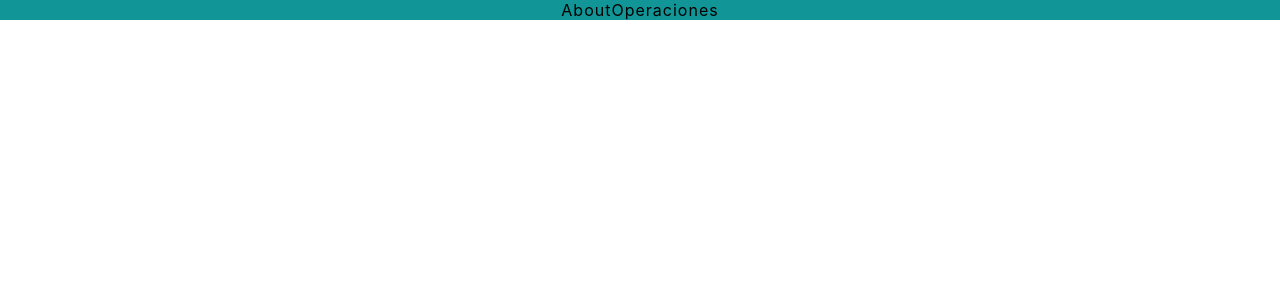
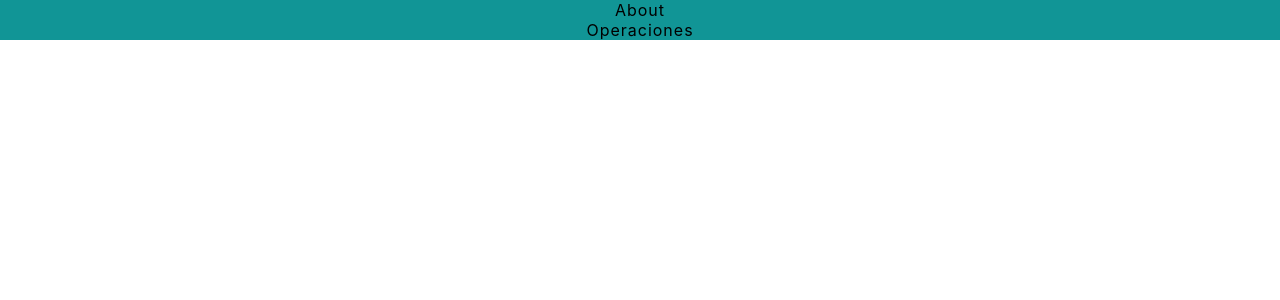
Before and after one commit to LArroyoS/examen, a React (Create React App) app: page / in a window 1280 px wide. Shown: the top 300 px of the page. Built offline with nearby package versions, Linux system fonts and the light colour scheme.

Commit message:
estilosMenu1.8

```diff
--- a/src/menu.css
+++ b/src/menu.css
@@ -4,8 +4,6 @@ ul.menuDesplegable{
     padding:0;
 }
 ul.menuDesplegable li{
-    position:relative;
-    float:left;
     margin:0;
     padding:0;
 }
```
